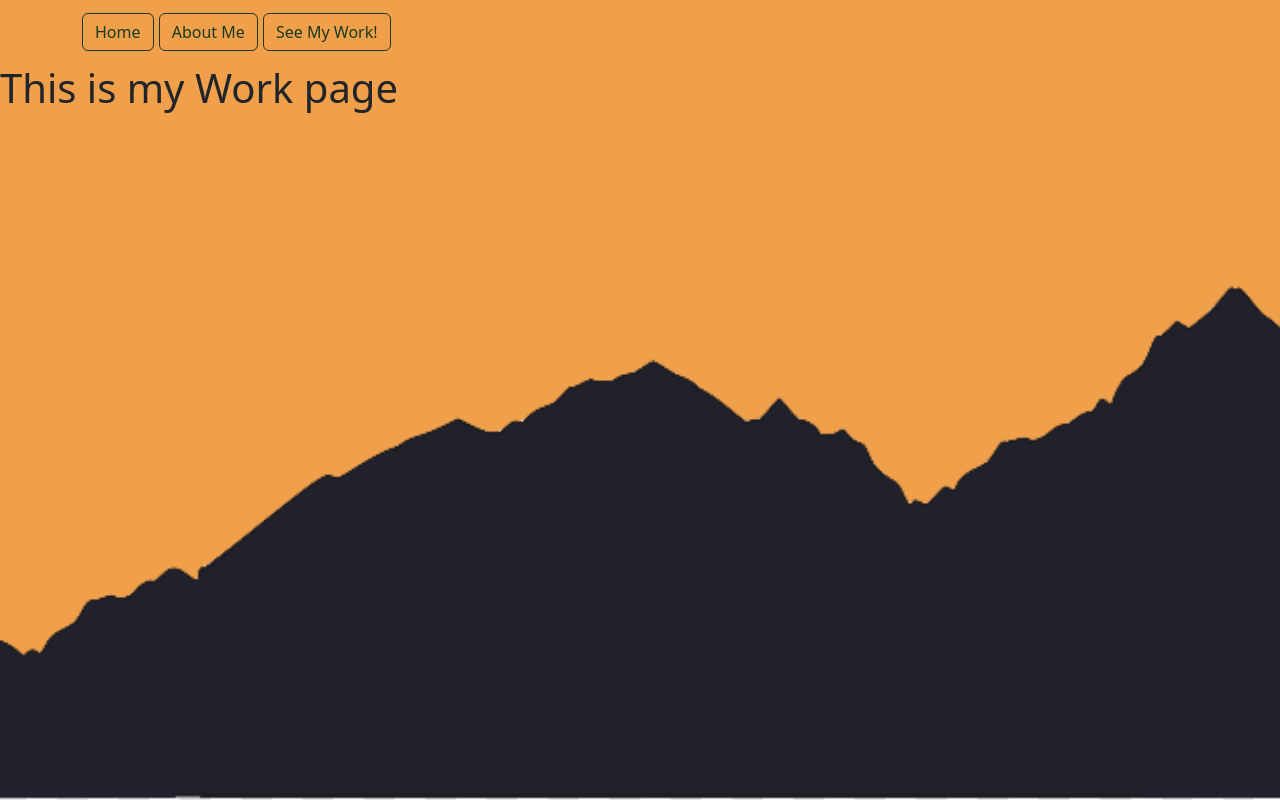
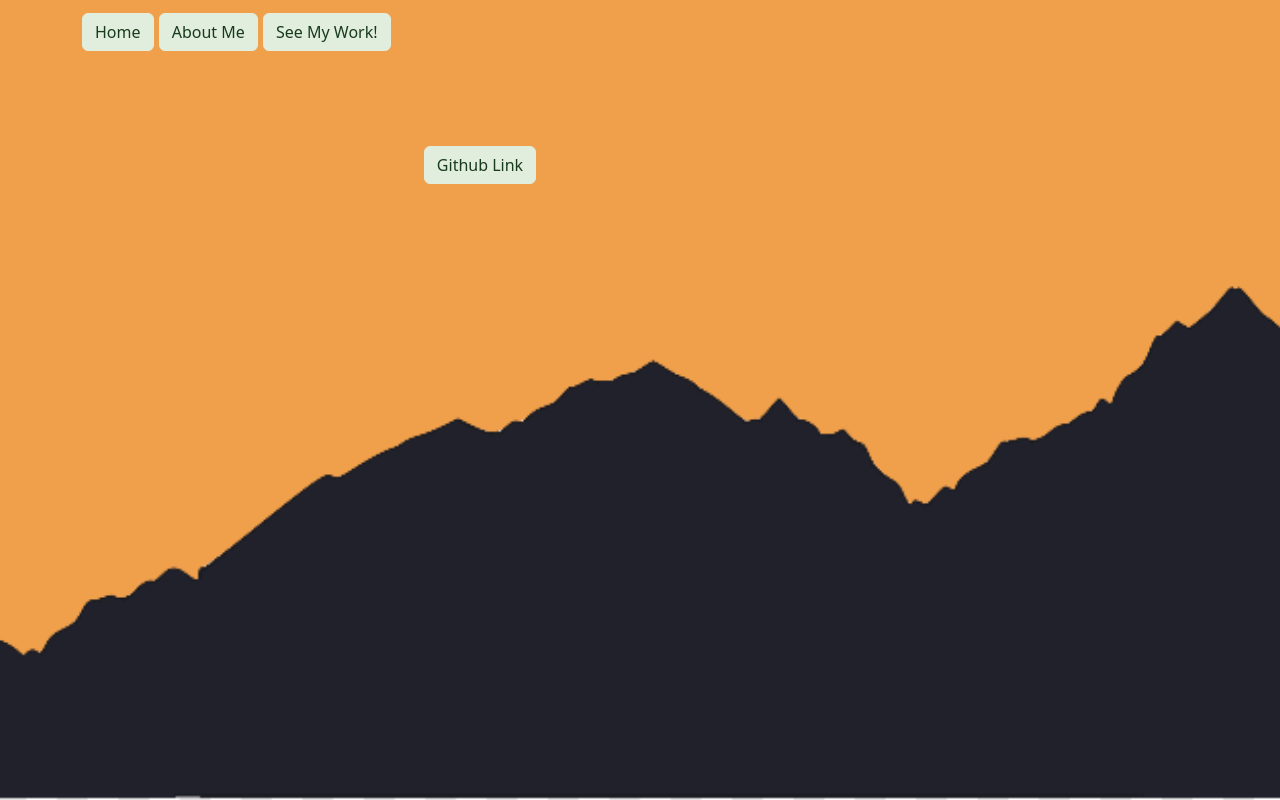
Before and after one commit to EricPhilipps/react-portfolio, a React (Create React App) app: page /work in a window 1280 px wide. Built offline with nearby package versions, Linux system fonts and the light colour scheme.

Commit message:
starting repo cards

```diff
--- a/src/App.scss
+++ b/src/App.scss
@@ -37,15 +37,23 @@ body {
     color: $dark;
     border: none;
     height: 100%;
+    width: 75%;
+    padding-top: 50px;
 }
 
 .nav {
     background-color: transparent;
-
+    justify-content: right;
 }
 
 .btn {
     color: $dark;
-    background-color: $tertiary-color;
+    background-color: $secondary-color;
+    border-color: $secondary-color;
+}
+
+.btn:hover {
+    background-color: $dark;
+    color: $secondary-color;
     border-color: $dark;
 }
--- a/src/components/helloCard.js
+++ b/src/components/helloCard.js
@@ -18,7 +18,7 @@ const HelloCard = () => {
                     snowboarding, canoeing, or backpacking! But anyways, welcome to my portfolio and feel free
                     to have a look around!
                 </Card.Text>
-                <Button className="btn" href="/about"variant="primary">Learn More About Me</Button>
+                <Button className="btn" href="/about">Learn More About Me</Button>
             </Card.Body>
         </Card>
     )
--- a/src/components/repoCard.js
+++ b/src/components/repoCard.js
@@ -1,2 +1,21 @@
+import '../App.scss';
 import Card from 'react-bootstrap/Card';
 import Button from 'react-bootstrap/Button';
+
+const RepoCard = (props) => {
+    return (
+        <Card className="repo-card card text-center">
+            <Card.Body>
+                <Card.Title>
+                    {props.title}
+                </Card.Title>
+                <Card.Text>
+                    {props.description}
+                </Card.Text>
+                <Button className="btn" href={props.link}>Github Link</Button>
+            </Card.Body>
+        </Card>
+    )
+}
+
+export default RepoCard;
--- a/src/pages/work.js
+++ b/src/pages/work.js
@@ -1,8 +1,9 @@
+import RepoCard from '../components/repoCard';
 
 const Work = () => {
     return(
         <>
-            <h1> This is my Work page </h1>
+            <RepoCard />
         </>
     )
 }
```
Also changed, not shown: src/components/repoInfo.js (added, +16 -0 lines).
